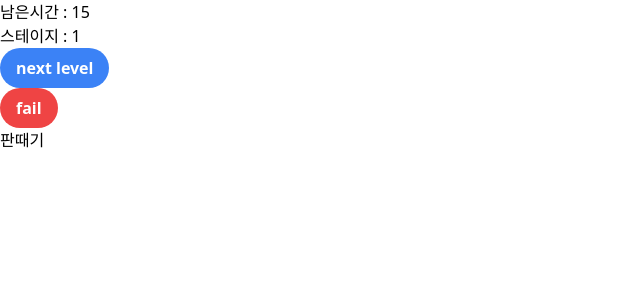
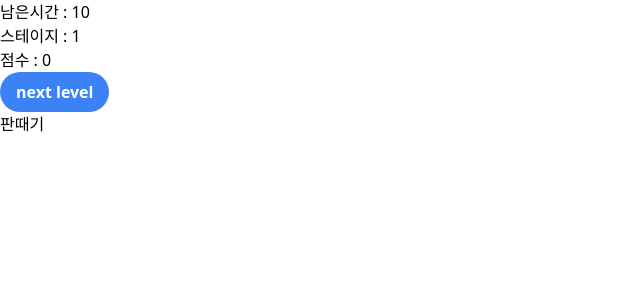
Before and after one commit to dayoung0510/color-diff-game, a React (Create React App) app: page / in a window 1280 px wide. Shown: the top 300 px of the page, without its empty margins (0-640 px from the left). Built offline with nearby package versions, Linux system fonts and the light colour scheme.

Commit message:
카운트다운, next Stage 기능 구현

```diff
--- a/src/App/index.tsx
+++ b/src/App/index.tsx
@@ -1,37 +1,56 @@
-import React, { useState } from 'react';
-import Score from 'components/organisms/Score';
+import React, { useEffect, useState } from 'react';
+import Status from 'components/organisms/Status';
 import Board from 'components/organisms/Board';
+import Fail from 'components/organisms/Fail';
 
 const INITIAL_STAGE = 1;
-export const INITIAL_TIME = 15;
+const INITIAL_TIME = 15;
+const INITIAL_SCORE = 0;
 
 const App: React.FC = () => {
+  const [isSuccess, setIsSuccess] = useState(true);
   const [stage, setStage] = useState(INITIAL_STAGE);
   const [second, setSecond] = useState(INITIAL_TIME);
+  const [score, setScore] = useState(INITIAL_SCORE);
 
-  const handleSecond = (value: number) => {
-    setSecond((prev) => prev + value);
-  };
-
-  const handleNextLevel = (value: number) => {
-    setStage((prev) => prev + value);
-  };
-
-  const handleInitialSecond = () => {
+  const handleInitialize = () => {
+    setIsSuccess(true);
     setSecond(INITIAL_TIME);
   };
 
+  const handleNextStage = () => {
+    setStage((prev) => prev + 1);
+    setSecond(INITIAL_TIME);
+  };
+
+  useEffect(() => {
+    const countDown = setInterval(() => {
+      if (second > 0) {
+        setSecond(second - 1);
+      } else {
+        setIsSuccess(false);
+        clearInterval(countDown);
+      }
+    }, 1000);
+
+    return () => clearInterval(countDown);
+  }, [second]);
+
   return (
     <div className="App">
+      {isSuccess ? (
         <div>
-        <Score
-          handleSecond={handleSecond}
-          handleStage={handleNextLevel}
+          <Status
             second={second}
             stage={stage}
+            score={score}
+            handleNextStage={handleNextStage}
           />
           <Board />
         </div>
+      ) : (
+        <Fail handleInitialize={handleInitialize} />
+      )}
     </div>
   );
 };
--- /dev/null
+++ b/src/components/organisms/Fail.tsx
@@ -0,0 +1,24 @@
+import React from 'react';
+import INITIAL_TIME from 'App';
+
+type Props = {
+  handleInitialize: () => void;
+};
+
+const Fail: React.FC<Props> = ({ handleInitialize }) => {
+  return (
+    <div>
+      <div>GAME OVER!</div>
+      <div>
+        <button
+          className="bg-red-500 text-white font-bold py-2 px-4 rounded-full"
+          onClick={handleInitialize}
+        >
+          다시하기
+        </button>
+      </div>
+    </div>
+  );
+};
+
+export default Fail;
--- a/src/components/organisms/Score.tsx
+++ /dev/null
@@ -1,37 +0,0 @@
-import React from 'react';
-
-type Props = {
-  handleSecond: (value: number) => void;
-  handleStage: (value: number) => void;
-  second: number;
-  stage: number;
-};
-
-const Score: React.FC<Props> = ({
-  handleStage,
-  handleSecond,
-  second,
-  stage,
-}) => {
-  return (
-    <div>
-      <div>남은시간 : {second}</div>
-      <div>스테이지 : {stage}</div>
-      <div>
-        <button
-          className="bg-blue-500 hover:bg-blue-300 text-white font-bold py-2 px-4 rounded-full"
-          onClick={() => handleStage(1)}
-        >
-          next level
-        </button>
-      </div>
-      <div>
-        <button className="bg-red-500 hover:bg-red-300 text-white font-bold py-2 px-4 rounded-full">
-          fail
-        </button>
-      </div>
-    </div>
-  );
-};
-
-export default Score;
--- /dev/null
+++ b/src/components/organisms/Status.tsx
@@ -0,0 +1,28 @@
+import React from 'react';
+
+type Props = {
+  second: number;
+  stage: number;
+  score: number;
+  handleNextStage: () => void;
+};
+
+const Status: React.FC<Props> = ({ second, stage, score, handleNextStage }) => {
+  return (
+    <div>
+      <div>남은시간 : {second}</div>
+      <div>스테이지 : {stage}</div>
+      <div>점수 : {score}</div>
+      <div>
+        <button
+          className="bg-blue-500 text-white font-bold py-2 px-4 rounded-full"
+          onClick={handleNextStage}
+        >
+          next level
+        </button>
+      </div>
+    </div>
+  );
+};
+
+export default Status;
```
Lines whose indentation alone changed are shown as unchanged.
